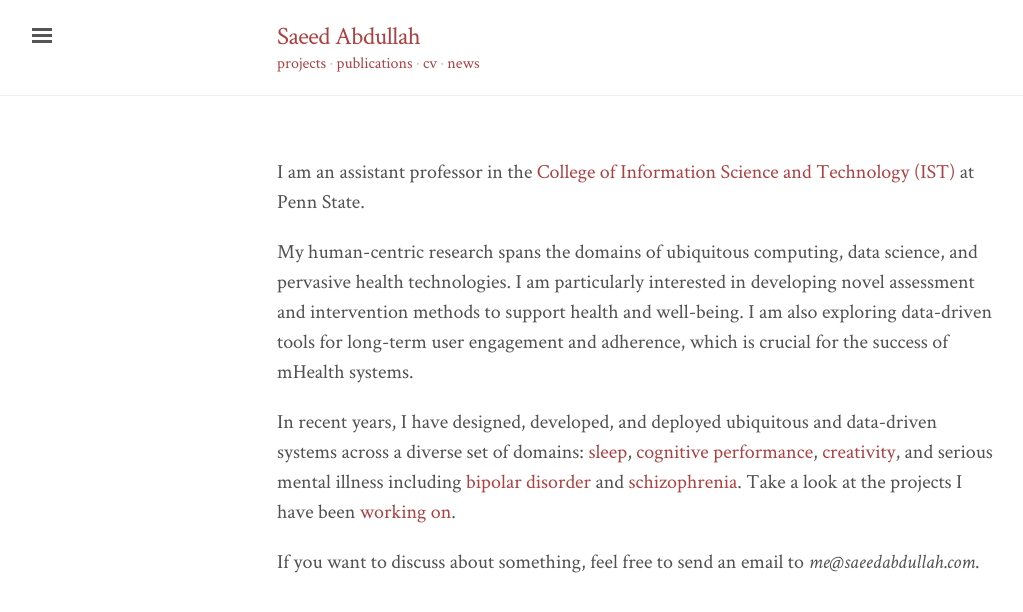
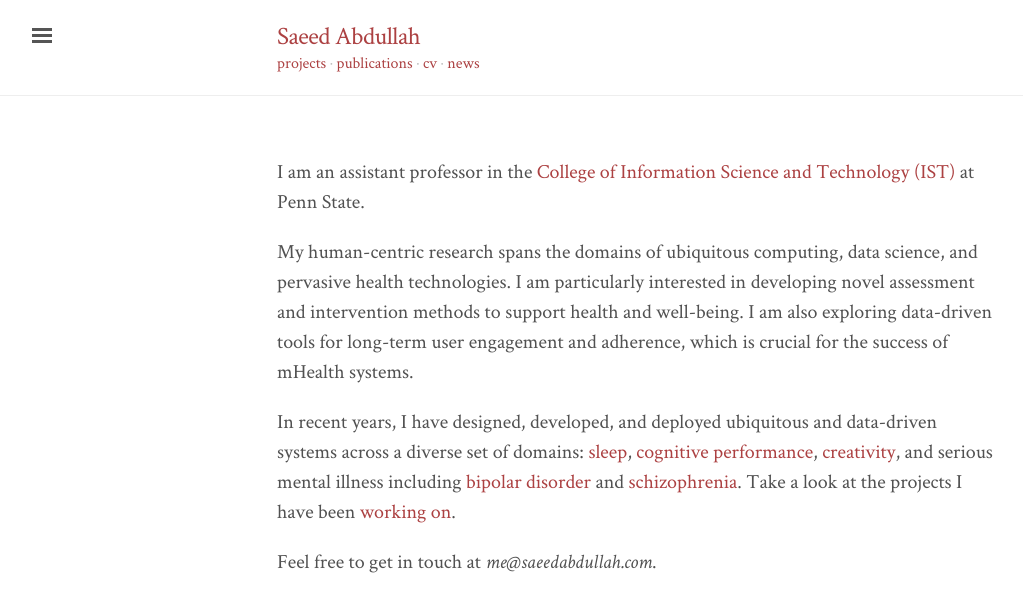
Before and after one commit to saeed-abdullah/saeed-abdullah.github.io, a Jekyll site: the page built from index.markdown, in a window 1280 px wide. Shown: the top 612 px of the page, without its empty margins (3-1026 px from the left). Built offline with Jekyll 4.4.1, drawn with Linux system fonts in a browser that asks for light colours; nearby versions of some CDN libraries.

Commit message:
Updates the sentence for getting in touch

```diff
--- a/index.markdown
+++ b/index.markdown
@@ -21,8 +21,7 @@ serious mental illness including [bipolar disorder][moodrhythm-project] and
 [working on](/projects).
 
 
-If you want to discuss about something, feel free to send an email to
-_me@saeedabdullah.com_.
+Feel free to get in touch at _me@saeedabdullah.com_.
 
 [ist-link]: https://ist.psu.edu/
 [clockwise-project]: projects/clockwise.html
```
